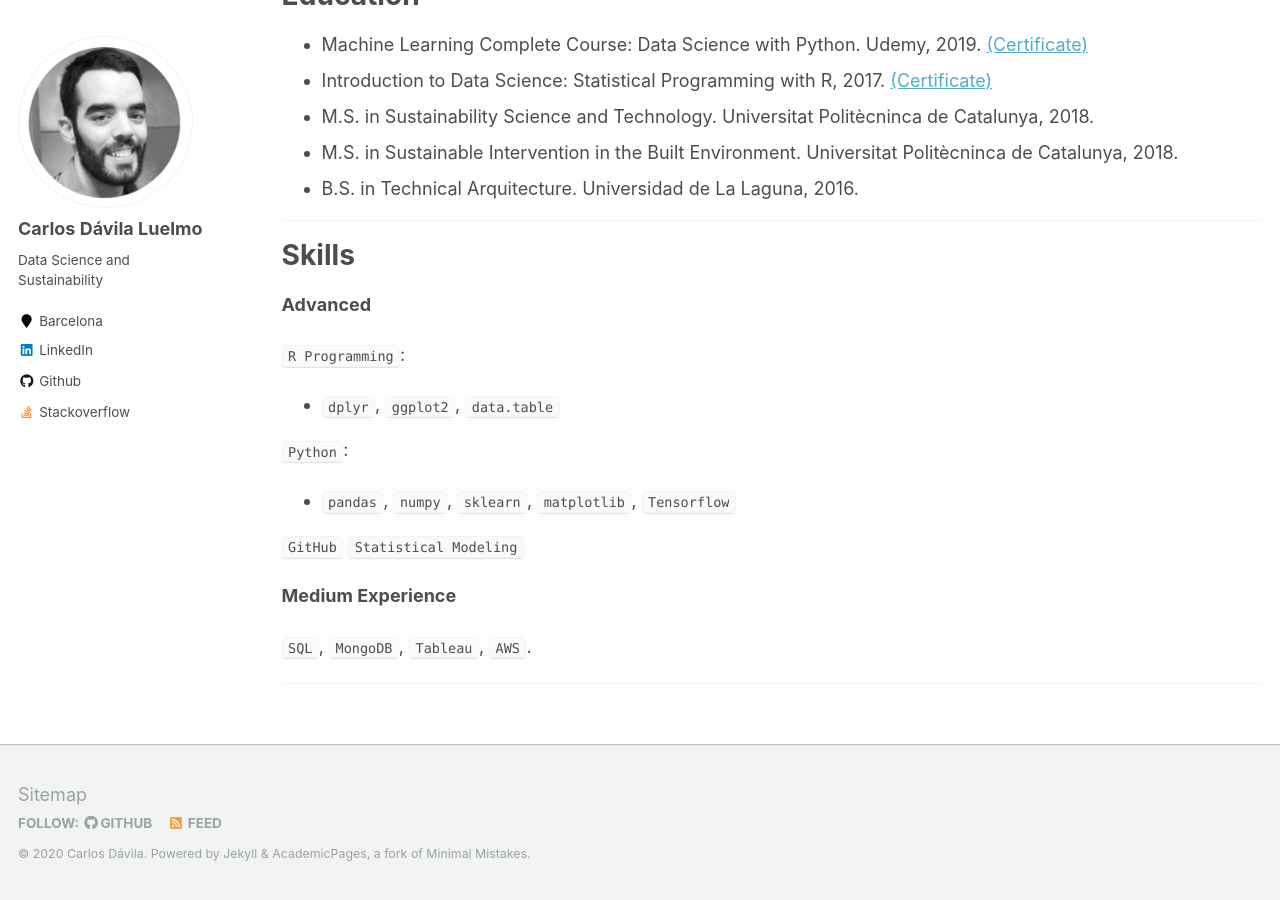
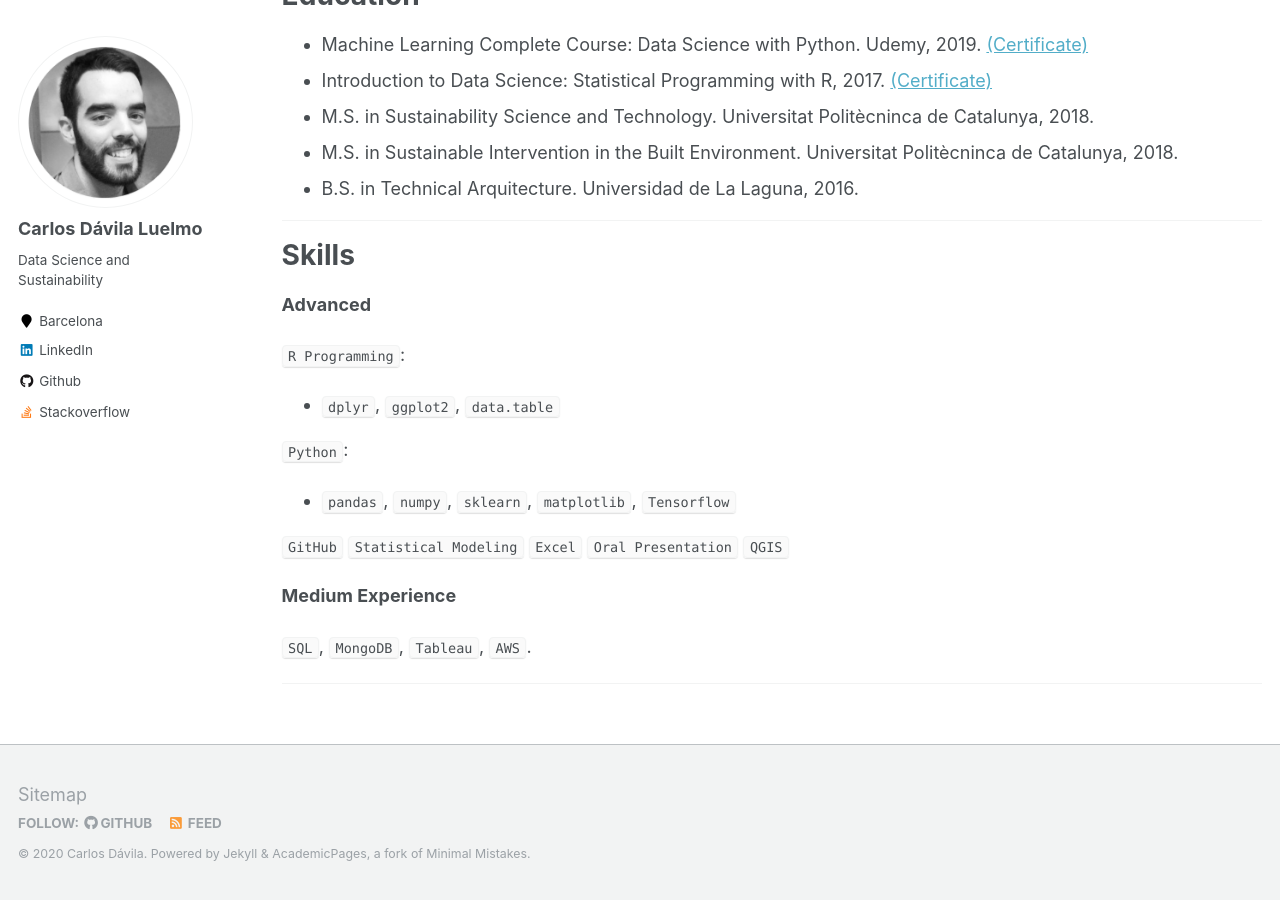
Before and after one commit to carlosdavila91/carlosdavila91.github.io, a Jekyll site: the page built from _pages/cv.md, in a window 1280 px wide and 900 px high, scrolled down 894 px. Built offline with Jekyll 4.4.1, drawn with Linux system fonts in a browser that asks for light colours.

Commit message:
Add some skills

```diff
--- a/_pages/cv.md
+++ b/_pages/cv.md
@@ -53,6 +53,9 @@ Skills
 
 `GitHub`
 `Statistical Modeling`
+`Excel`
+`Oral Presentation`
+`QGIS`
 
 **Medium Experience**
 
```
